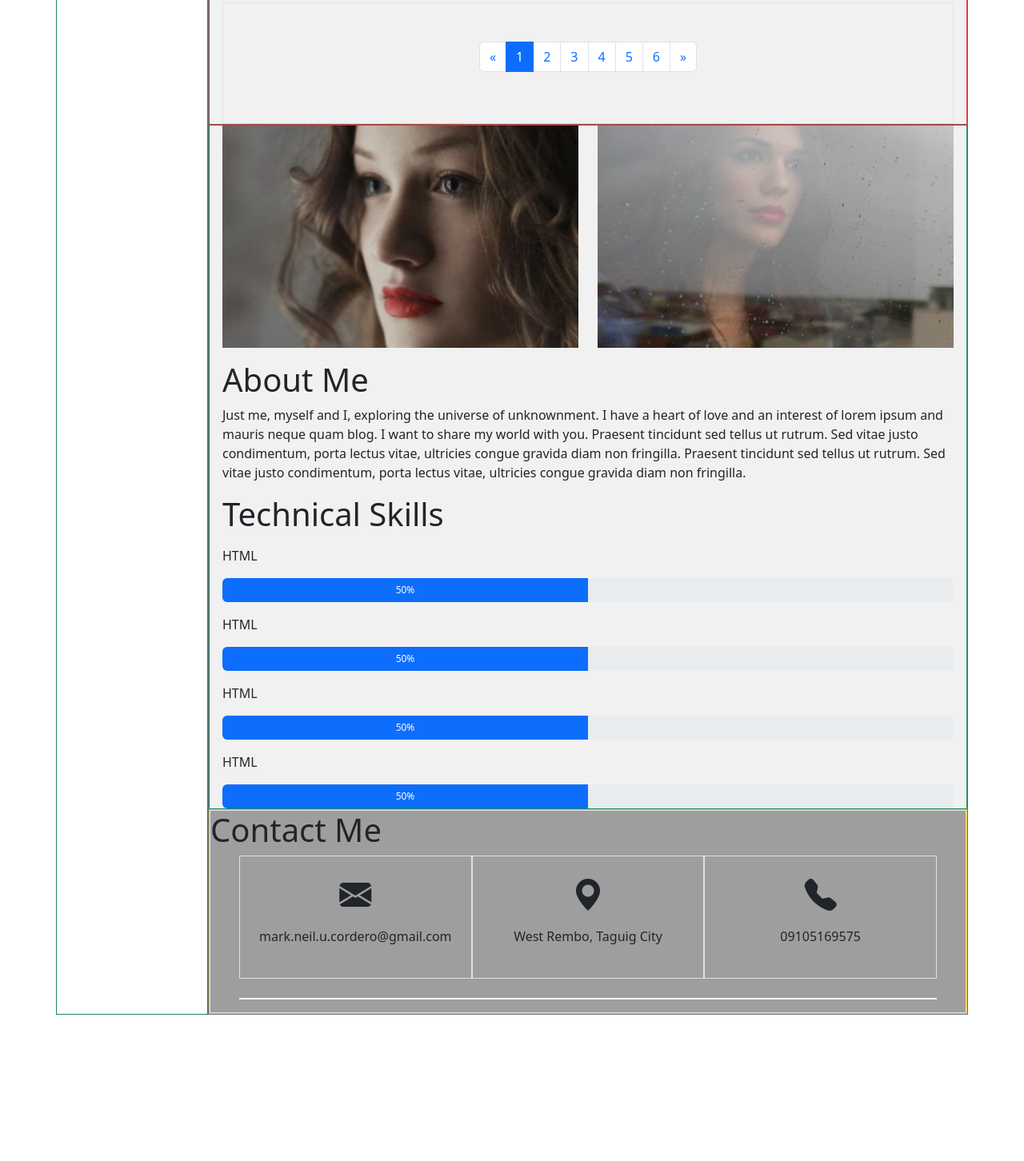
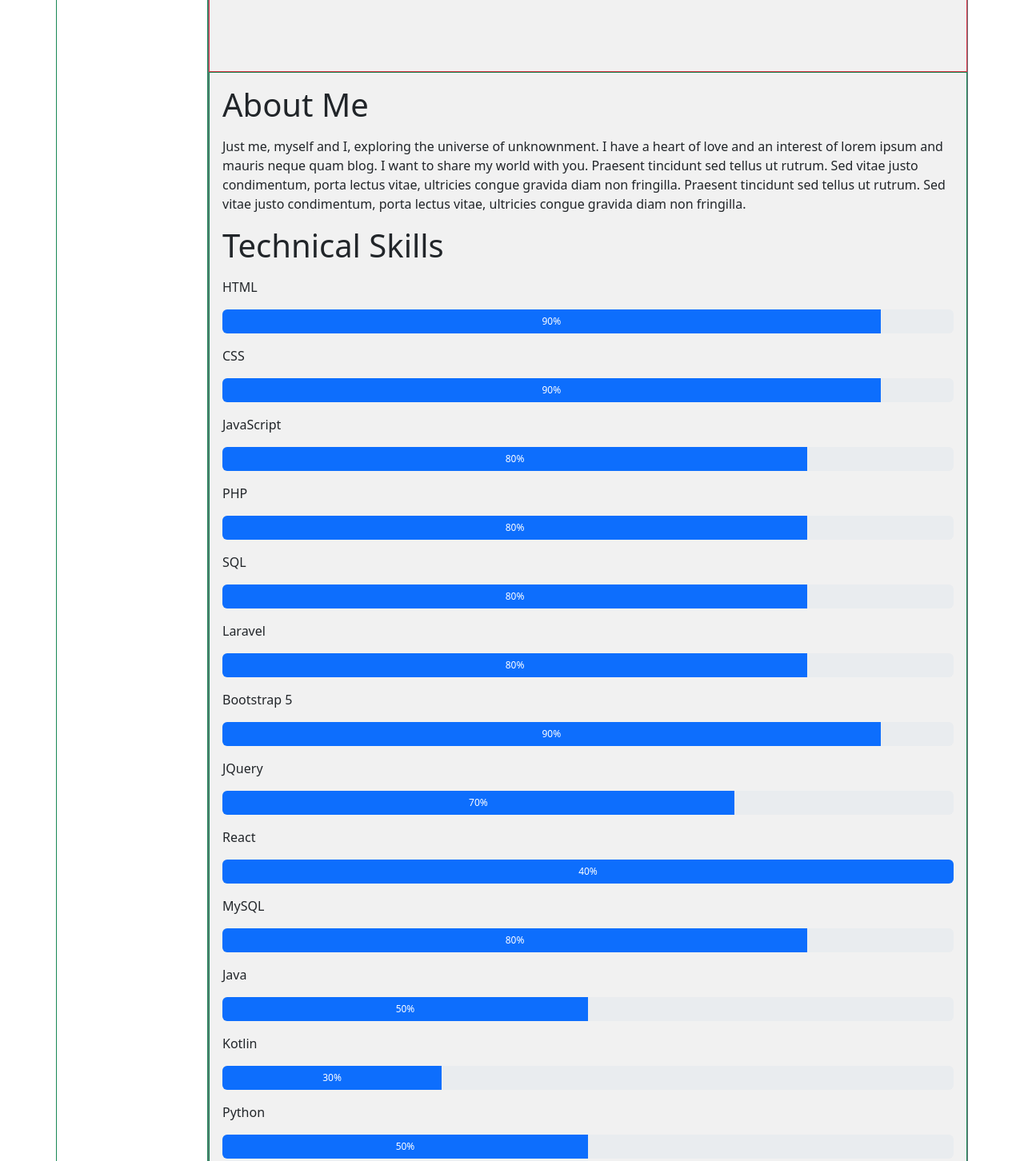
Before and after one commit to markneilcordero/markneilcordero.github.io, a plain HTML site: page index.html in a window 1280 px wide. Shown: the part 711-2163 px from the top of the page at 80% size. Before the commit the page ends 1980 px from the top, so only its background shows below. Drawn offline with Linux system fonts and the light colour scheme.

Commit message:
updating portfolio design

```diff
--- a/index.html
+++ b/index.html
@@ -17,12 +17,12 @@
     <div class="row">
         <div class="col-lg-3 col-xl-2 col-xxl-2 border border-success d-none d-xxl-block d-xl-block d-lg-block">
             <div class="vh-100" style="position:fixed;">
-                <img src="images/avatar_g2.jpg" alt="profile_picture" width="100" class="rounded d-block my-3">
+                <!-- <img src="images/avatar_g2.jpg" alt="profile_picture" width="100" class="rounded d-block my-3"> -->
                 <h5>Mark Neil Cordero</h5>
                 <ul class="list-group">
                     <li class="list-group-item m-0 px-0 py-2 border border-0"><a href="#my_portfolio" class="link-offset-2 link-underline link-underline-opacity-0"><i class="bi bi-layout-text-window-reverse pe-1"></i>&nbsp;PORTFOLIO</a></li>
                     <li class="list-group-item m-0 px-0 py-2 border border-0"><a href="#about_me" class="link-offset-2 link-underline link-underline-opacity-0"><i class="bi bi-person-fill pe-1"></i>&nbsp;ABOUT</a></li>
-                    <li class="list-group-item m-0 px-0 pb-4 border border-0"><a href="" class="link-offset-2 link-underline link-underline-opacity-0"><i class="bi bi-envelope-fill pe-1"></i>&nbsp;CONTACT</a></li>
+                    <li class="list-group-item m-0 px-0 pb-4 border border-0"><a href="#contact_me" class="link-offset-2 link-underline link-underline-opacity-0"><i class="bi bi-envelope-fill pe-1"></i>&nbsp;CONTACT</a></li>
                 </ul>
                 <a href=""><i class="bi bi-github"></i></a>
                 <a href=""><i class="bi bi-linkedin"></i></a>
@@ -30,7 +30,7 @@
         </div>
         <div style="background-color:#f1f1f1;" class="col-sm-12 col-md-12 col-lg-9 col-xl-10 col-xxl-10 border border-secondary p-0">
             <!-- My Portfolio -->
-            <div class="border border-danger px-3">
+            <div class="border border-danger px-3 min-vh-100">
                 <h1 class="display-6" id="my_portfolio">My Portfolio</h1>
                 <hr class="border border-dark border-3 opacity-75">
                 <div class="row">
@@ -155,74 +155,204 @@
                         </div>
                     </div>
                 </div>
-                <div class="border">
-                    <ul class="pagination justify-content-center p-5">
-                        <li class="page-item"><a class="page-link" href="#">&laquo;</a></li>
-                        <li class="page-item active"><a class="page-link" href="#">1</a></li>
-                        <li class="page-item"><a class="page-link" href="#">2</a></li>
-                        <li class="page-item"><a class="page-link" href="#">3</a></li>
-                        <li class="page-item"><a class="page-link" href="#">4</a></li>
-                        <li class="page-item"><a class="page-link" href="#">5</a></li>
-                        <li class="page-item"><a class="page-link" href="#">6</a></li>
-                        <li class="page-item"><a class="page-link" href="#">&raquo;</a></li>
-                    </ul>
-                </div>
             </div>
             <!-- About Me -->
-            <div class="border border-success px-3">
-                <div class="row">
-                    <div class="col-sm-12 col-md-6 col-lg-6 col-xl-6 col-xxl-6 pb-3">
-                        <img src="images/avatar_g.jpg" class="img-fluid" alt="" width="450" id="about_me">
-                    </div>
-                    <div class="col-sm-12 col-md-6 col-lg-6 col-xl-6 col-xxl-6 pb-3">
-                        <img src="images/me2.jpg" class="img-fluid" alt="" width="450">
+            <div class="border border-success px-3 min-vh-100">
+                <div class="my-3">
+                    <h2 class="display-6" id="about_me">About Me</h2>
+                </div>
+                <div class="mb-3">
+                    <p>Just me, myself and I, exploring the universe of unknownment. I have a heart of love and an interest of lorem ipsum and mauris neque quam blog. I want to share my world with you. Praesent tincidunt sed tellus ut rutrum. Sed vitae justo condimentum, porta lectus vitae, ultricies congue gravida diam non fringilla. Praesent tincidunt sed tellus ut rutrum. Sed vitae justo condimentum, porta lectus vitae, ultricies congue gravida diam non fringilla.</p>
+                </div>
+                <div class="mb-3">
+                    <h3 class="display-6">Technical Skills</h3>
+                </div>
+                <div class="mb-3">
+                    <p>HTML</p>
+                    <div class="progress" role="progressbar" aria-label="Example 20px high" aria-valuenow="25" aria-valuemin="0" aria-valuemax="100" style="height:30px">
+                        <div class="progress-bar" style="width:90%;">90%</div>
                     </div>
                 </div>
-
-                <h2 class="display-6">About Me</h2>
-                <p>Just me, myself and I, exploring the universe of unknownment. I have a heart of love and an interest of lorem ipsum and mauris neque quam blog. I want to share my world with you. Praesent tincidunt sed tellus ut rutrum. Sed vitae justo condimentum, porta lectus vitae, ultricies congue gravida diam non fringilla. Praesent tincidunt sed tellus ut rutrum. Sed vitae justo condimentum, porta lectus vitae, ultricies congue gravida diam non fringilla.</p>
-                <h3 class="display-6">Technical Skills</h3>
-                <p class="my-3">HTML</p>
-                <div class="progress" role="progressbar" aria-label="Example 20px high" aria-valuenow="25" aria-valuemin="0" aria-valuemax="100" style="height:30px">
-                    <div class="progress-bar" style="width:50%;">50%</div>
+                <div class="mb-3">
+                    <p>CSS</p>
+                    <div class="progress" role="progressbar" aria-label="Example 20px high" aria-valuenow="25" aria-valuemin="0" aria-valuemax="100" style="height:30px">
+                        <div class="progress-bar" style="width:90%;">90%</div>
+                    </div>
                 </div>
-                <p class="my-3">HTML</p>
-                <div class="progress" role="progressbar" aria-label="Example 20px high" aria-valuenow="25" aria-valuemin="0" aria-valuemax="100" style="height:30px">
-                    <div class="progress-bar" style="width:50%;">50%</div>
+                <div class="mb-3">
+                    <p>JavaScript</p>
+                    <div class="progress" role="progressbar" aria-label="Example 20px high" aria-valuenow="25" aria-valuemin="0" aria-valuemax="100" style="height:30px">
+                        <div class="progress-bar" style="width:80%;">80%</div>
+                    </div>
                 </div>
-                <p class="my-3">HTML</p>
-                <div class="progress" role="progressbar" aria-label="Example 20px high" aria-valuenow="25" aria-valuemin="0" aria-valuemax="100" style="height:30px">
-                    <div class="progress-bar" style="width:50%;">50%</div>
+                <div class="mb-3">
+                    <p>PHP</p>
+                    <div class="progress" role="progressbar" aria-label="Example 20px high" aria-valuenow="25" aria-valuemin="0" aria-valuemax="100" style="height:30px">
+                        <div class="progress-bar" style="width:80%;">80%</div>
+                    </div>
                 </div>
-                <p class="my-3">HTML</p>
-                <div class="progress" role="progressbar" aria-label="Example 20px high" aria-valuenow="25" aria-valuemin="0" aria-valuemax="100" style="height:30px">
-                    <div class="progress-bar" style="width:50%;">50%</div>
+                <div class="mb-3">
+                    <p>SQL</p>
+                    <div class="progress" role="progressbar" aria-label="Example 20px high" aria-valuenow="25" aria-valuemin="0" aria-valuemax="100" style="height:30px">
+                        <div class="progress-bar" style="width:80%;">80%</div>
+                    </div>
+                </div>
+                <div class="mb-3">
+                    <p>Laravel</p>
+                    <div class="progress" role="progressbar" aria-label="Example 20px high" aria-valuenow="25" aria-valuemin="0" aria-valuemax="100" style="height:30px">
+                        <div class="progress-bar" style="width:80%;">80%</div>
+                    </div>
+                </div>
+                <div class="mb-3">
+                    <p>Bootstrap 5</p>
+                    <div class="progress" role="progressbar" aria-label="Example 20px high" aria-valuenow="25" aria-valuemin="0" aria-valuemax="100" style="height:30px">
+                        <div class="progress-bar" style="width:90%;">90%</div>
+                    </div>
+                </div>
+                <div class="mb-3">
+                    <p>JQuery</p>
+                    <div class="progress" role="progressbar" aria-label="Example 20px high" aria-valuenow="25" aria-valuemin="0" aria-valuemax="100" style="height:30px">
+                        <div class="progress-bar" style="width:70%;">70%</div>
+                    </div>
+                </div>
+                <div class="mb-3">
+                    <p>React</p>
+                    <div class="progress" role="progressbar" aria-label="Example 20px high" aria-valuenow="25" aria-valuemin="0" aria-valuemax="100" style="height:30px">
+                        <div class="progress-bar" style="width:400%;">40%</div>
+                    </div>
+                </div>
+                <div class="mb-3">
+                    <p>MySQL</p>
+                    <div class="progress" role="progressbar" aria-label="Example 20px high" aria-valuenow="25" aria-valuemin="0" aria-valuemax="100" style="height:30px">
+                        <div class="progress-bar" style="width:80%;">80%</div>
+                    </div>
+                </div>
+                <div class="mb-3">
+                    <p>Java</p>
+                    <div class="progress" role="progressbar" aria-label="Example 20px high" aria-valuenow="25" aria-valuemin="0" aria-valuemax="100" style="height:30px">
+                        <div class="progress-bar" style="width:50%;">50%</div>
+                    </div>
+                </div>
+                <div class="mb-3">
+                    <p>Kotlin</p>
+                    <div class="progress" role="progressbar" aria-label="Example 20px high" aria-valuenow="25" aria-valuemin="0" aria-valuemax="100" style="height:30px">
+                        <div class="progress-bar" style="width:30%;">30%</div>
+                    </div>
+                </div>
+                <div class="mb-3">
+                    <p>Python</p>
+                    <div class="progress" role="progressbar" aria-label="Example 20px high" aria-valuenow="25" aria-valuemin="0" aria-valuemax="100" style="height:30px">
+                        <div class="progress-bar" style="width:50%;">50%</div>
+                    </div>
                 </div>
             </div>
             <!-- Contact Me -->
-            <div class="border border-warning">
-                <div class="border" style="background-color:#9e9e9e;">
-                    <h4 class="display-6">Contact Me</h4>
-                    <div class="row px-5">
-                        <div class="col-sm-12 col-md-4 col-lg-4 col-xl-4 col-xxl-4 text-center border py-4">
+            <div class="border border-warning min-vh-100 px-3" style="background-color:#9e9e9e;">
+                <div class="border">
+                    <div class="row mx-0">
+                        <div class="my-3">
+                            <h4 class="display-6" id="contact_me">Contact Me</h4>
+                        </div>
+                        <div class="col-sm-12 col-md-4 col-lg-4 col-xl-4 col-xxl-4 text-white text-center border border-0 py-3" style="background-color:#616161;">
                             <p class="display-6"><i class="bi bi-envelope-fill"></i></p>
                             <p>mark.neil.u.cordero@gmail.com</p>
                         </div>
-                        <div class="col-sm-12 col-md-4 col-lg-4 col-xl-4 col-xxl-4 text-center border py-4">
+                        <div class="col-sm-12 col-md-4 col-lg-4 col-xl-4 col-xxl-4 text-white text-center border border-0 py-3" style="background-color:#009688;">
                             <p class="display-6"><i class="bi bi-geo-alt-fill"></i></p>
                             <p>West Rembo, Taguig City</p>
                         </div>
-                        <div class="col-sm-12 col-md-4 col-lg-4 col-xl-4 col-xxl-4 text-center border py-4">
+                        <div class="col-sm-12 col-md-4 col-lg-4 col-xl-4 col-xxl-4 text-white text-center border border-0 py-3" style="background-color:#616161;">
                             <p class="display-6"><i class="bi bi-telephone-fill"></i></p>
                             <p>09105169575</p>
                         </div>
                         <hr class="border border-light border-1 opacity-100 mt-4">
+                        <form id="createForm" class="px-0">
+                            <div class="mb-3">
+                                <label for="name" class="form-label">Name</label>
+                                <input type="text" id="name" class="form-control rounded-0">
+                            </div>
+
+                            <div class="mb-3">
+                                <label for="email" class="form-label">Email</label>
+                                <input type="email" id="email" class="form-control rounded-0">
+                            </div>
+
+                            <div class="mb-3">
+                                <label for="message" class="form-label">Message</label>
+                                <input type="text" id="message" class="form-control rounded-0">
+                            </div>
+
+                            <button type="button" onclick="createData()" class="btn btn-dark rounded-0 mb-3"><i class="bi bi-send-fill"></i>&nbsp;Send Message</button>
+                        </form>
+                        <h3>Existing Data:</h3>
+                        <pre id="displayData"></pre>
                     </div>
                 </div>
             </div>
+            <!-- Footer -->
+            <footer>
+                <p class="text-center bg-dark text-white m-0 p-3"><i class="bi bi-c-circle"></i>&nbsp;2024 Mark Neil Cordero</p>
+            </footer>
         </div>
     </div>
+
 </div>
+
+<script>
+    // Function to read data from a selected JSON file
+    async function readDataFromFile(file) {
+        const content = await file.text();
+        return JSON.parse(content);
+    }
+
+    // Function to update data in a selected JSON file
+    async function updateDataInFile(file, data) {
+        const writable = await file.createWritable();
+        await writable.write(JSON.stringify(data));
+        await writable.close();
+    }
+
+    // Sample JSON data initially loaded from a file
+    let jsonData;
+
+    // Function to display data
+    function displayData() {
+        document.getElementById('displayData').innerText = JSON.stringify(jsonData, null, 2);
+    }
+
+    // Function to create new data
+    async function createData() {
+        const name = document.getElementById('name').value;
+        const email = document.getElementById('email').value;
+        const message = document.getElementById('message').value;
+
+        // Get the selected file from the file input
+        const fileInput = document.getElementById('fileInput');
+        const selectedFile = fileInput.files[0];
+
+        if (!selectedFile) {
+            alert('Please select a JSON file.');
+            return;
+        }
+
+        // Read the data from the selected file
+        jsonData = await readDataFromFile(selectedFile);
+
+        const newId = jsonData.length + 1;
+        const newData = { id: newId, name, email, message };
+
+        jsonData.push(newData);
+
+        // Update the data in the selected file
+        await updateDataInFile(selectedFile, jsonData);
+
+        // Display the updated data
+        displayData();
+    }
+
+    // Initial display of data
+    displayData();
+</script>
 
 </body>
 </html>
```
